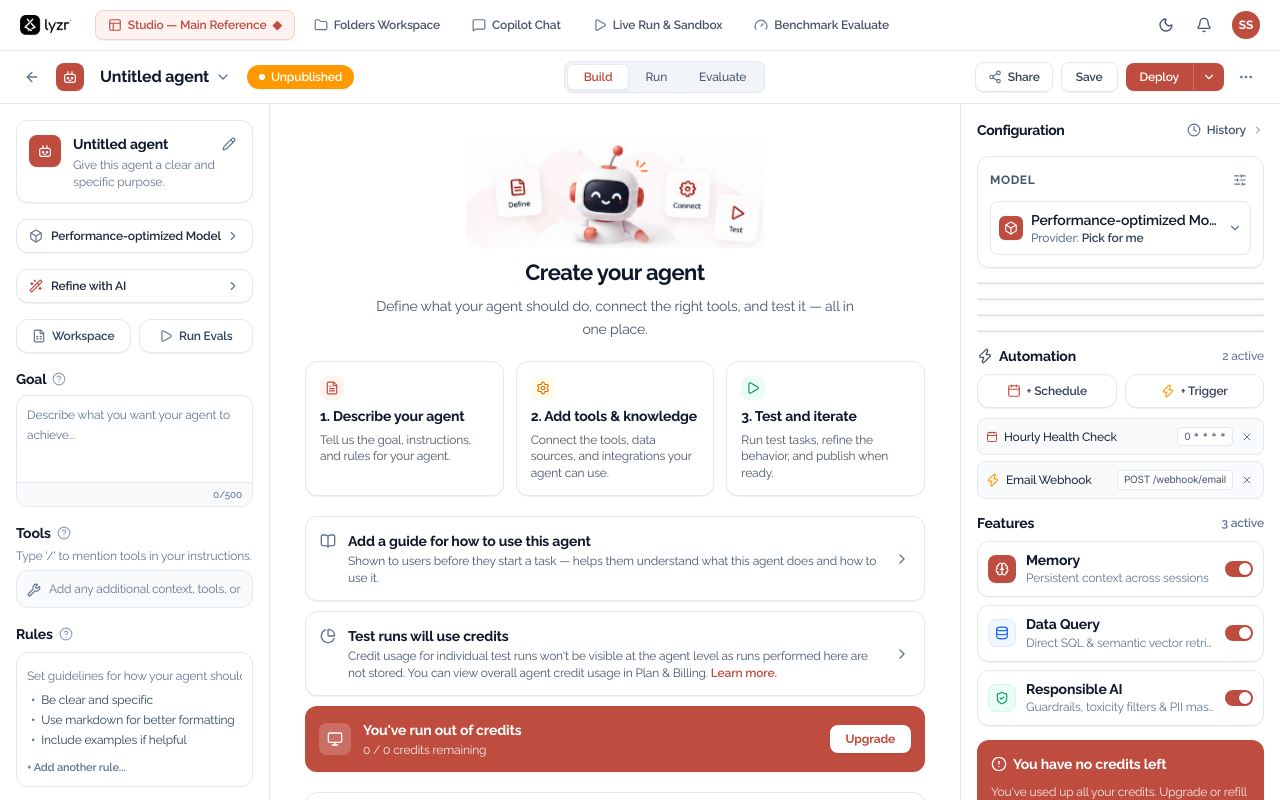
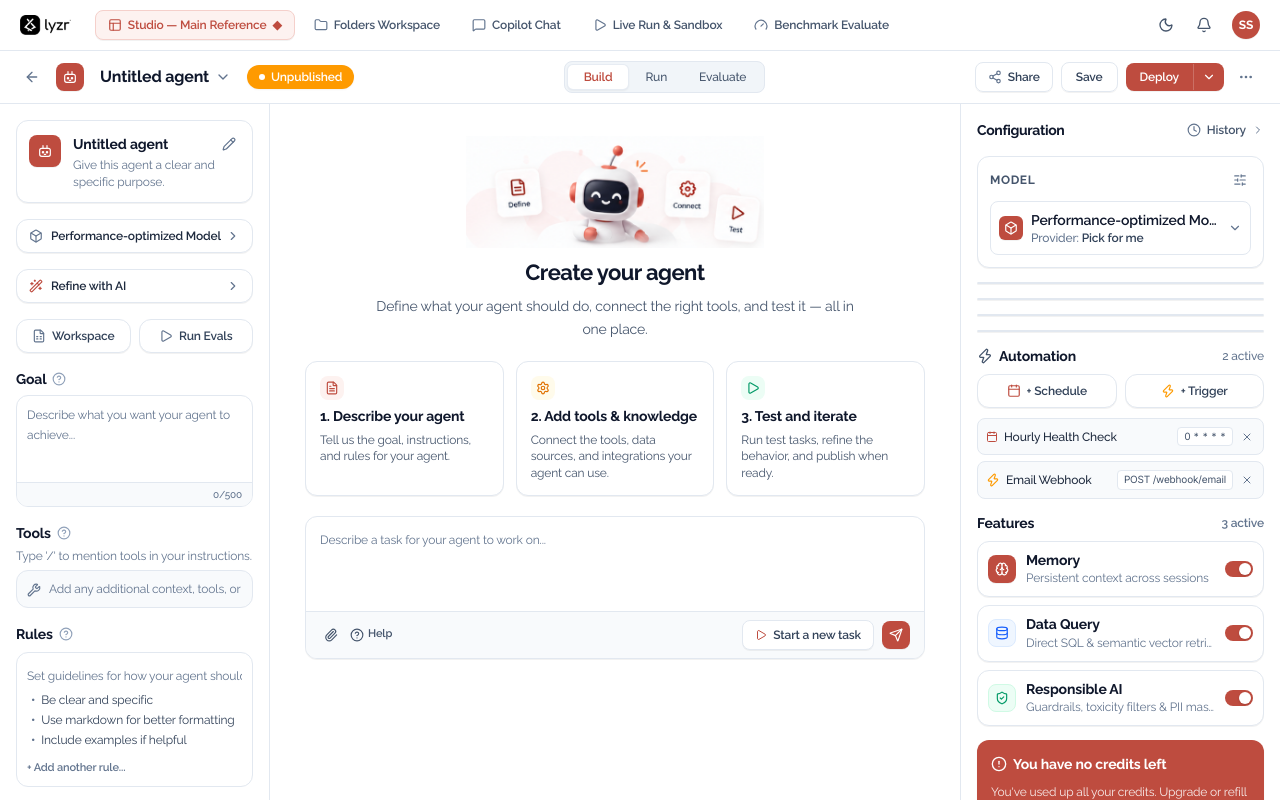
Before and after one commit to Shubham-Sah7/Lyzr, a React (Vite) app: page / in a window 1280 px wide. Built offline with nearby package versions, Linux system fonts and the light colour scheme.

Commit message:
feat: remove guide, credit notice, and credit alert cards from studio views

```diff
--- a/src/screens/RelevanceStudioView.tsx
+++ b/src/screens/RelevanceStudioView.tsx
@@ -567,66 +567,6 @@
                 <p className="text-xs text-slate-600">
                   Try sending a test task to this agent...
                 </p>
-
-                {/* Add guide link */}
-                <div className="pt-0.5">
-                  <button className="text-xs text-slate-800 font-semibold hover:underline block">
-                    Add a guide for how to use this agent
-                  </button>
-                  <p className="text-[11px] text-slate-600 mt-0.5">
-                    Shown to users before they start a task — helps them
-                    understand what this agent does and how to use it.
-                  </p>
-                </div>
-              </div>
-
-              {/* Notice Box: Test runs will use credits */}
-              <div className="p-3.5 rounded-lg border border-slate-200 bg-white text-xs space-y-0.5">
-                <p className="font-semibold text-slate-800">
-                  Test runs will use credits
-                </p>
-                <p className="text-slate-600 text-[11px] leading-relaxed">
-                  Credit usage for individual test runs won't be visible at the
-                  agent level as runs performed here are not stored. You can
-                  view overall agent credit usage in Plan & Billing.{" "}
-                  <button
-                    onClick={() => setIsUpgradeModalOpen(true)}
-                    className="text-slate-900 font-semibold hover:underline"
-                  >
-                    Learn more.
-                  </button>
-                </p>
-              </div>
-
-              {/* Credit Alert Card */}
-              <div className="p-3.5 rounded-lg border border-slate-200 bg-white flex items-center justify-between gap-3">
-                <div className="flex items-center gap-3">
-                  <div className="w-9 h-9 rounded-md bg-slate-100 flex items-center justify-center text-slate-700 shrink-0">
-                    <Monitor className="w-4 h-4" />
-                  </div>
-                  <div>
-                    <h4 className="font-semibold text-slate-900 text-xs">
-                      {testCredits === 0
-                        ? "You've run out of credits"
-                        : `${testCredits} credits remaining`}
-                    </h4>
-                    <p className="text-[11px] text-slate-600">
-                      {testCredits === 0
-                        ? "0 / 0 credits remaining"
-                        : "Ready for execution tasks"}
-                    </p>
-                  </div>
-                </div>
-
-                <button
-                  onClick={() => {
-                    setTestCredits(2500)
-                    showToast("Refilled 2,500 test execution credits")
-                  }}
-                  className="px-3.5 py-1.5 rounded-md bg-[#be4c3f] hover:bg-[#a83e32] text-white text-xs font-medium transition-colors shadow-2xs"
-                >
-                  {testCredits === 0 ? "Upgrade" : "Refill"}
-                </button>
               </div>
 
               {/* Describe task interactive input card */}
--- a/src/screens/StudioMainView.tsx
+++ b/src/screens/StudioMainView.tsx
@@ -539,77 +539,6 @@
                 <p className="text-xs text-slate-600 leading-snug">
                   Run test tasks, refine the behavior, and publish when ready.
                 </p>
-              </div>
-            </div>
-
-            {/* Stacked Action & Alert Cards */}
-            <div className="space-y-2.5">
-              {/* Action Card 1: Add a guide */}
-              <div className="p-3.5 rounded-xl border border-slate-200 bg-white flex items-center justify-between hover:border-slate-300 transition-colors cursor-pointer shadow-2xs group">
-                <div className="flex items-start gap-3">
-                  <BookOpen className="w-4 h-4 text-slate-500 mt-0.5 shrink-0 group-hover:text-slate-800" />
-                  <div>
-                    <h4 className="font-bold text-slate-900 text-sm">
-                      Add a guide for how to use this agent
-                    </h4>
-                    <p className="text-xs text-slate-600 leading-snug mt-0.5">
-                      Shown to users before they start a task — helps them
-                      understand what this agent does and how to use it.
-                    </p>
-                  </div>
-                </div>
-                <ChevronRight className="w-4 h-4 text-slate-500 group-hover:text-slate-800 shrink-0 ml-2" />
-              </div>
-
-              {/* Action Card 2: Test runs credit notice */}
-              <div className="p-3.5 rounded-xl border border-slate-200 bg-white flex items-center justify-between hover:border-slate-300 transition-colors cursor-pointer shadow-2xs group">
-                <div className="flex items-start gap-3">
-                  <PieChart className="w-4 h-4 text-slate-500 mt-0.5 shrink-0 group-hover:text-slate-800" />
-                  <div>
-                    <h4 className="font-bold text-slate-900 text-sm">
-                      Test runs will use credits
-                    </h4>
-                    <p className="text-xs text-slate-600 leading-snug mt-0.5">
-                      Credit usage for individual test runs won't be visible at
-                      the agent level as runs performed here are not stored. You
-                      can view overall agent credit usage in Plan & Billing.{" "}
-                      <span className="text-[#be4c3f] font-semibold hover:underline">
-                        Learn more.
-                      </span>
-                    </p>
-                  </div>
-                </div>
-                <ChevronRight className="w-4 h-4 text-slate-500 group-hover:text-slate-800 shrink-0 ml-2" />
-              </div>
-
-              {/* Action Card 3: Out of credits alert - Solid Fill */}
-              <div className="p-3.5 rounded-xl bg-[#be4c3f] text-white flex items-center justify-between shadow-xs">
-                <div className="flex items-center gap-3">
-                  <div className="w-8 h-8 rounded-lg bg-white/20 flex items-center justify-center text-white shrink-0">
-                    <Monitor className="w-4 h-4 text-white" />
-                  </div>
-                  <div>
-                    <h4 className="font-bold text-white text-sm">
-                      {creditsRemaining === 0
-                        ? "You've run out of credits"
-                        : `${creditsRemaining} credits available`}
-                    </h4>
-                    <p className="text-xs text-white/90 mt-0.5">
-                      {creditsRemaining === 0
-                        ? "0 / 0 credits remaining"
-                        : "Ready for test runs"}
-                    </p>
-                  </div>
-                </div>
-                <button
-                  onClick={() => {
-                    setCreditsRemaining(2500)
-                    showToast("Added 2,500 test execution credits!")
-                  }}
-                  className="px-4 py-1.5 bg-white hover:bg-slate-100 text-[#be4c3f] text-xs font-bold rounded-lg shadow-xs transition-colors"
-                >
-                  {creditsRemaining === 0 ? "Upgrade" : "Refill"}
-                </button>
               </div>
             </div>
 
```
